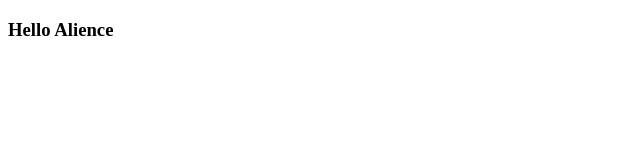
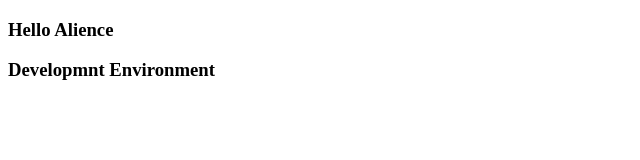
Before and after one commit to Hash17677/rest_api, a website: page index.html in a window 1280 px wide. Shown: the whole page, without its empty margins (0-640 px from the left). Drawn offline with Linux system fonts and the light colour scheme.

Commit message:
Update index.html

```diff
--- a/index.html
+++ b/index.html
@@ -6,5 +6,6 @@
   </head>
   <body>
     <h3>Hello Alience</h3>
+    <h3>Developmnt Environment</h3>
   </body>
 </html>
```
